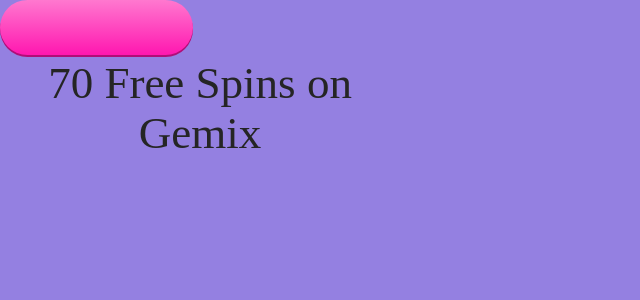
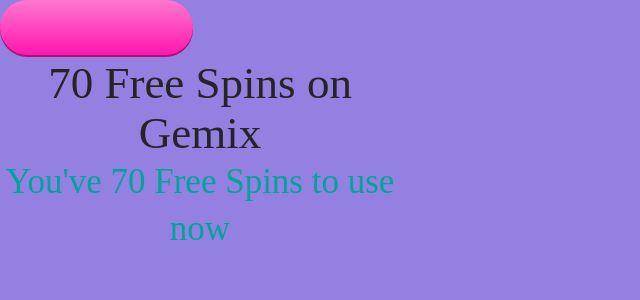
Before and after one commit to Reena-Koudi/spacebar-task, an Angular app: page / in a window 1280 px wide. Shown: the top 300 px of the page, without its empty margins (0-640 px from the left). Built offline with nearby package versions, Linux system fonts and the light colour scheme.

Commit message:
create success-message component

```diff
--- a/src/app/app.component.html
+++ b/src/app/app.component.html
@@ -3,3 +3,6 @@
 <app-claim-message [amount]="amount"
 									 [prize]="prize"
 									 [game]="game"></app-claim-message>
+
+<app-success-message [amount]="amount"
+										 [prize]="prize"></app-success-message>
--- a/src/app/app.module.ts
+++ b/src/app/app.module.ts
@@ -4,12 +4,14 @@
 import { AppComponent } from './app.component';
 import { ButtonComponent } from './button/button.component';
 import { ClaimMessageComponent } from './claim-message/claim-message.component';
+import { SuccessMessageComponent } from './success-message/success-message.component';
 
 @NgModule({
   declarations: [
     AppComponent,
     ButtonComponent,
-    ClaimMessageComponent
+    ClaimMessageComponent,
+    SuccessMessageComponent
   ],
   imports: [
     BrowserModule
--- /dev/null
+++ b/src/app/success-message/success-message.component.html
@@ -0,0 +1 @@
+<div class="card-header">You've {{amount}} {{prize}} to use now</div>
--- /dev/null
+++ b/src/app/success-message/success-message.component.scss
@@ -0,0 +1,18 @@
+@import "./../../styles.scss";
+
+.card-header {
+  width: 360px;
+  height: 100px;
+  font-family: $font-bold;
+  font-size: 35px;
+  color: $secondary-message-color;
+  letter-spacing: 0;
+  text-align: center;
+  line-height: 47px;
+}
+
+@media (min-width: $breakpoint-desktop) {
+  .card-header {
+    width: 400px;
+  }
+}
--- /dev/null
+++ b/src/app/success-message/success-message.component.ts
@@ -0,0 +1,15 @@
+import { Component, OnInit, Input } from '@angular/core';
+
+@Component({
+  selector: 'app-success-message',
+  templateUrl: './success-message.component.html',
+  styleUrls: ['./success-message.component.scss'],
+})
+export class SuccessMessageComponent implements OnInit {
+  @Input() amount: number;
+  @Input() prize: string;
+
+  constructor() {}
+
+  ngOnInit(): void {}
+}
```
Also changed, not shown: 1 other file (tests, documents, lock files or other folders).
